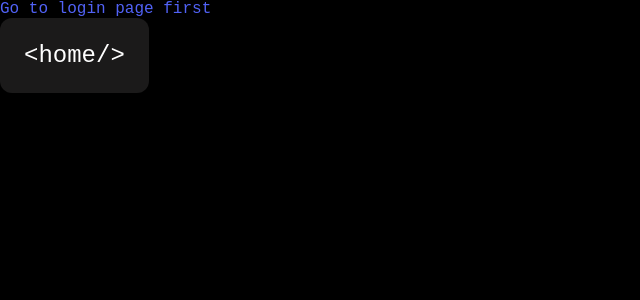
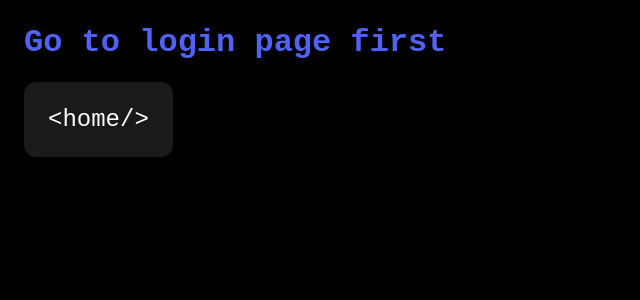
Before and after one commit to cjin2019/scavenger-html, a React app: page /create in a window 1280 px wide. Shown: the top 300 px of the page, without its empty margins (0-640 px from the left). Built offline with nearby package versions, Linux system fonts and the light colour scheme; no server answers; the HTML template or start-up script is replaced by a standard one.

Commit message:
Made force user login nicer

```diff
--- /dev/null
+++ b/client/src/components/pages/ForceUserLogin.css
@@ -0,0 +1,3 @@
+.ForceUserLogin-container {
+    margin: 1.5em;
+}
--- a/client/src/components/pages/PageFunctions.js
+++ b/client/src/components/pages/PageFunctions.js
@@ -1,14 +1,15 @@
 import React from "react";
 import { navigate } from "@reach/router";
 import "./ButtonPage.css"
+import "./ForceUserLogin.css";
 
 /**
  * @param {string} userId the id of the user
  * @param {Component} display what to display if the user is logged in
  */
 const forceUserLogin = (userId, display) => {
-    let displayLogin = (<div>
-        <div>Go to login page first</div>
+    let displayLogin = (<div className = "ForceUserLogin-container">
+        <h1>Go to login page first</h1>
         <button
             onClick = {() => navigate("/")}
             className = "ButtonPage-button"
```
